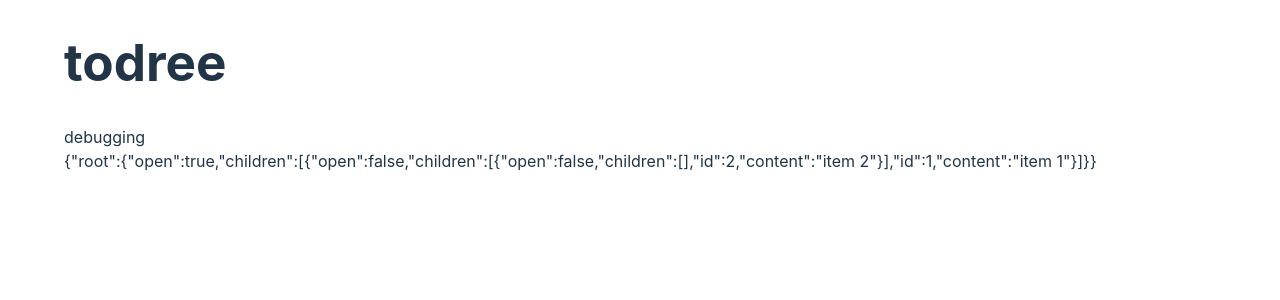
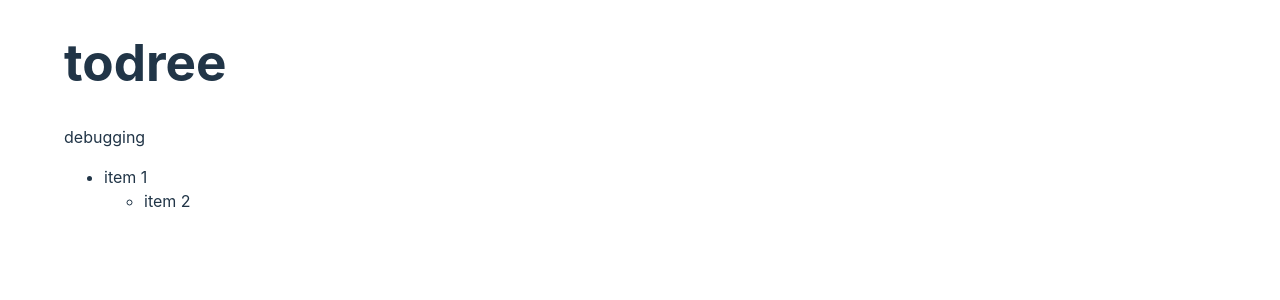
Before and after one commit to hotoku/todree2, a React (Vite) app in the folder fe/: page / in a window 1280 px wide. Shown: the top 300 px of the page. Built offline with nearby package versions, Linux system fonts and the light colour scheme.

Commit message:
[upd] show tree in components

```diff
--- a/fe/src/components/ItemTree.tsx
+++ b/fe/src/components/ItemTree.tsx
@@ -1,7 +1,34 @@
 import { useAtomValue } from "jotai";
 import { treeAtom } from "../atoms";
+import { ValueNode } from "../tree/tree";
 
 export function ItemTree(): JSX.Element {
   const tree = useAtomValue(treeAtom).getOrThrow();
-  return <span>{JSON.stringify(tree)}</span>;
+  const root = tree.root;
+  const children = root.children;
+  return (
+    <ul>
+      {children.map((c) => (
+        <ItemSubtree root={c} />
+      ))}
+    </ul>
+  );
 }
+
+type ItemSubtreeProps = {
+  root: ValueNode;
+};
+
+function ItemSubtree({ root }: ItemSubtreeProps): JSX.Element {
+  const children = root.children;
+  return (
+    <li key={root.id}>
+      {root.content}
+      <ul>
+        {children.map((c) => (
+          <ItemSubtree root={c} />
+        ))}
+      </ul>
+    </li>
+  );
+}
```
